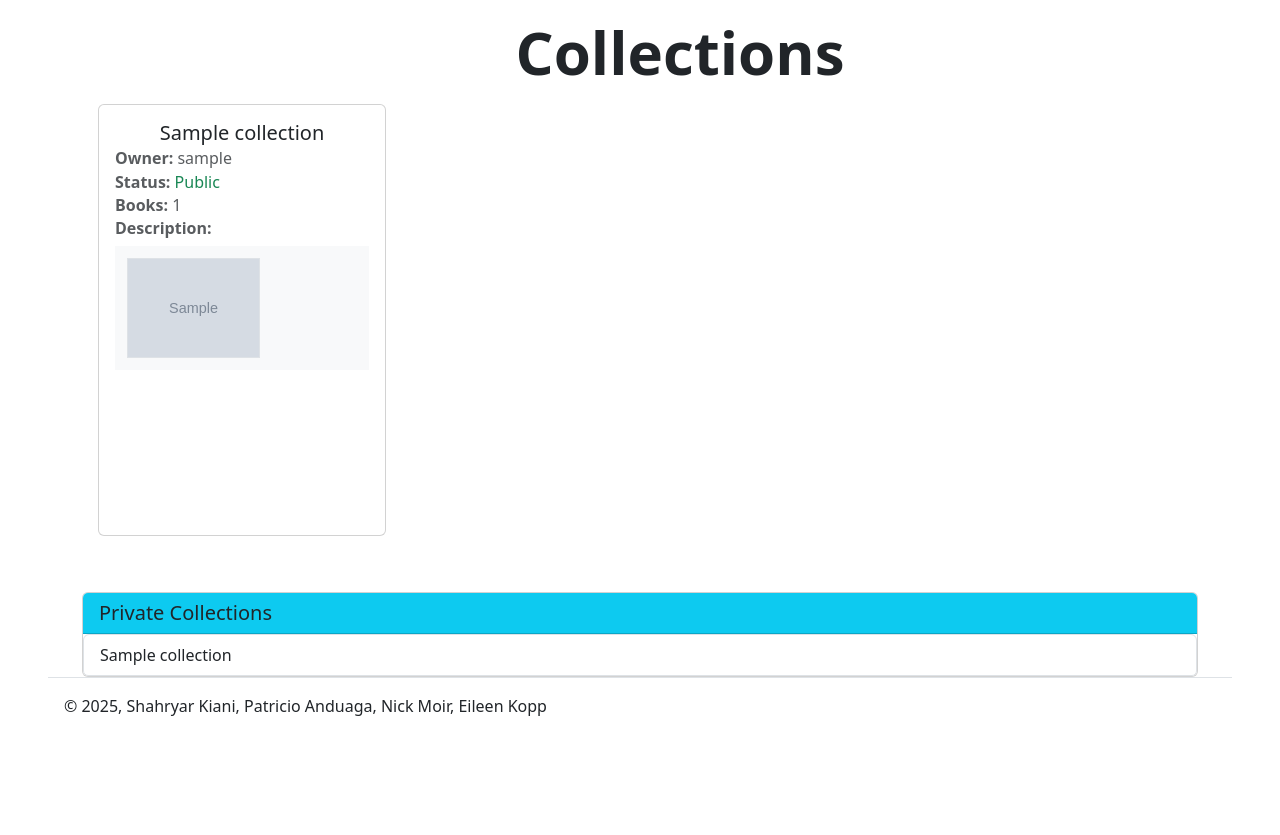
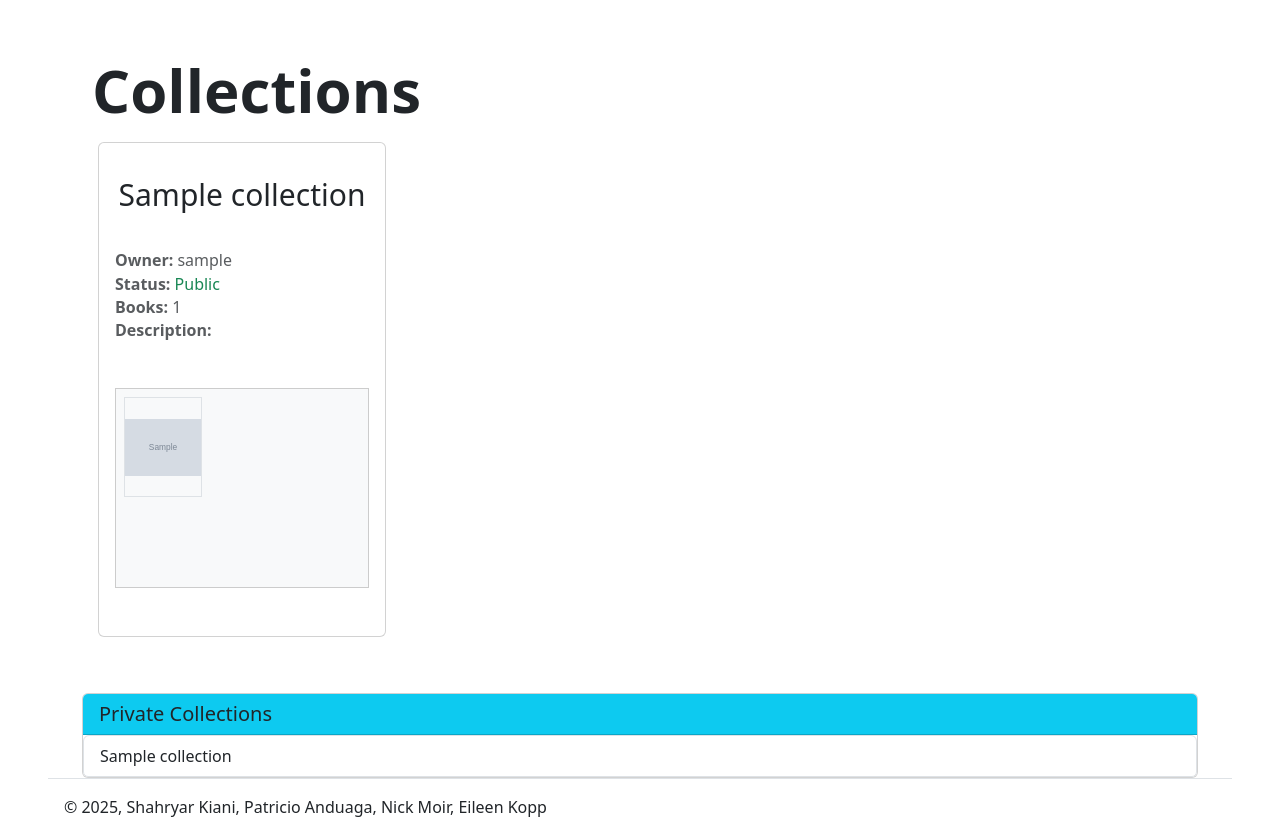
Before and after one commit to PatricioA-2004/Library-Website, a Django app: template lending/templates/lending/collection_list.html in a window 1280 px wide. Shown: the part 72-907 px from the top of the page. Before the commit the page ends 788 px from the top, so only its background shows below. Run offline with Django 3.2, Linux system fonts and the light colour scheme; the template is opened without the code that fills it: most values are stand-ins (such as "Sample title", 1, 10 or a date in 2020); grey boxes marked "Sample" are stand-in pictures; some libraries are stand-ins or nearby versions.

Commit message:
Finished Collection UI Design

```diff
--- a/lending/templates/lending/collection_list.html
+++ b/lending/templates/lending/collection_list.html
@@ -4,10 +4,12 @@
 
 {% block content %}
 <div class="container">
-    <div class="d-flex justify-content-between align-items-center mt-3" style="margin-left: 80px;">
-        <div class="flex-grow-1 text-center">
+    <!--Heading-->
+    <div class="d-flex mt-4" style="padding-top: 30px; padding-left: 10px;">
+        <div class="flex-grow-1">
             <h2 class="mb-0" style="font-weight: bold; font-size: 60px;">Collections</h2>
         </div>
+        <!--Create Collection Button-->
         <div class="ms-auto">
             {% if not request.user.is_anonymous %}
             <a href="{% url 'lending:create_collection' %}" class="btn btn-success mt-4">
@@ -21,17 +23,26 @@
         .card:hover .card-overlay {
             opacity: 1 !important;
         }
+
+        .scrollable-box {
+            overflow-y: auto;
+            overflow-x: hidden;
+            border: 1px solid #ccc;
+            padding: 10px;
+        }
     </style>
 
     <div class="row">
         {% for collection in collections %}
-        <div class="col mb-4">
+        <div class="col-3 mb-4">
+            <!--Card Info-->
             <a href="{% url 'lending:collection_detail' collection.id %}" class="text-decoration-none">
                 <div class="card m-3 h-100 position-relative overflow-hidden"
                     style="width: 18rem; transition: all 0.3s ease; min-height: 400px;">
-                    <div class="card-body">
+                    <div class="card-body d-flex flex-column">
                         <!--Collection Info-->
-                        <h5 class="card-title text-center">{{ collection.collection_name }}</h5>
+                        <h5 class="card-title text-center mb-4 d-flex justify-content-center align-items-center" style="font-size: 30px;
+                        min-height: 72px;">{{ collection.collection_name|truncatechars:25 }}</h5>
                         <h6 class="card-subtitle mb-2 text-muted">
                             <strong>Owner:</strong> {{ collection.owner.username }}
                         </h6>
@@ -46,26 +57,30 @@
                         <h6 class="card-subtitle mb-2 text-muted">
                             <strong>Books:</strong> {{ collection.books.count }}
                         </h6>
-                        <h6 class="card-subtitle mb-2 text-muted">
+                        <h6 class="card-subtitle mb-5 text-muted">
                             <strong>Description:</strong>
                         </h6>
                         <!--Book Covers-->
-                        <div class="d-flex p-2" style="min-height: 120px; background-color: #f8f9fa;">
-                            {% for book in collection.books.all|slice:":3" %}
+                        <div class="scrollable-box p-2" style="height: 200px; background-color: #f8f9fa;">
+                            <div class="d-flex flex-wrap">
+                                {% for book in collection.books.all %}
+                                <div class="text-center mb-2" style="width: 33%;">
                                     {% if book.book_cover %}
-                            <img src="{{ book.book_cover.url }}" class="img-fluid border m-1"
-                                style="height: 100px; width: auto; object-fit: contain;" alt="{{ book.title }} cover">
+                                    <img src="{{ book.book_cover.url }}" class="img-fluid border mx-auto d-block"
+                                        style="height: 100px; width: auto; max-width: 100%; object-fit: contain;">
                                     {% else %}
-                            <div class="d-flex align-items-center justify-content-center border m-1"
-                                style="height: 100px; width: 70px; background-color: #e9ecef;">
+                                    <div class="d-flex flex-column align-items-center justify-content-center border mx-auto"
+                                        style="height: 100px; width: 60px; background-color: #e9ecef;">
                                         <small>No cover</small>
                                     </div>
                                     {% endif %}
+                                </div>
                                 {% empty %}
-                            <div class="w-100 d-flex align-items-center justify-content-center">
+                                <div class="w-100 h-100 d-flex justify-content-center" style="padding-top: 35%;">
                                     <small class="text-muted">No Books in Collection</small>
                                 </div>
                                 {% endfor %}
+                            </div>
                         </div>
                     </div>
                     <!--Hover Overlay-->
```
Lines whose indentation alone changed are shown as unchanged.
